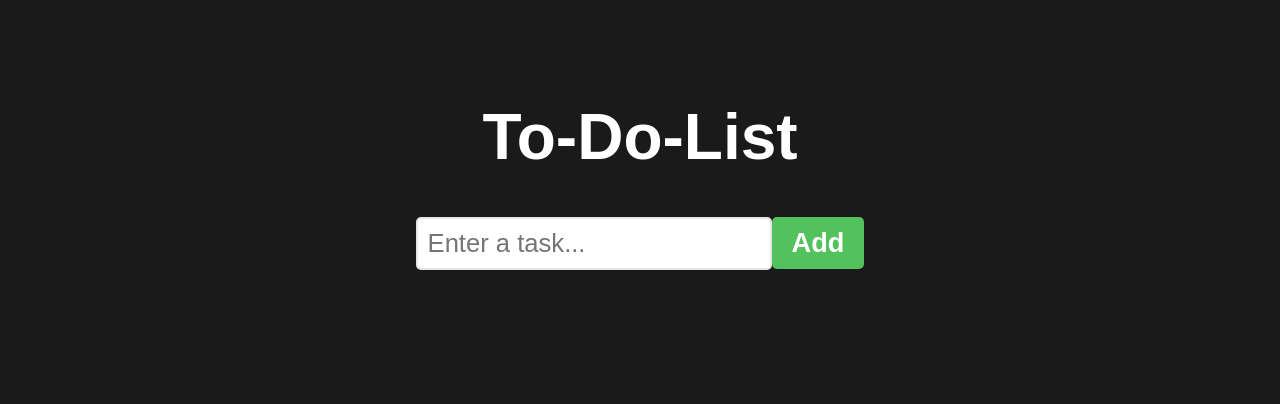
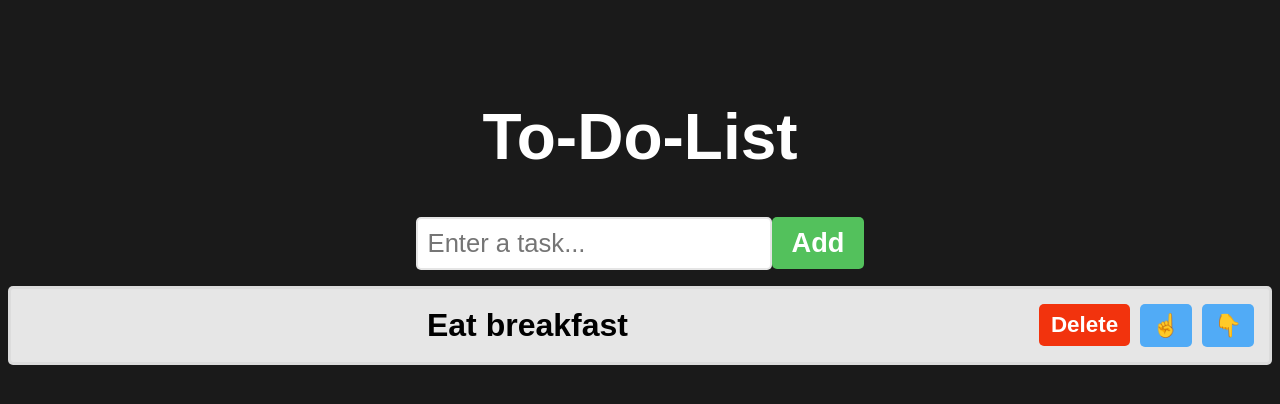
Before and after one commit to lucaskojo02/to-do-list, a React (Vite) app: page / in a window 1280 px wide. Shown: the top 404 px of the page. Built offline with nearby package versions, Linux system fonts and the light colour scheme.

Commit message:
Added functionality of addTask function

```diff
--- a/src/ToDoList.jsx
+++ b/src/ToDoList.jsx
@@ -2,7 +2,7 @@ import React, {useState} from "react"
 
 function ToDoList(){
 
-    const [tasks, setTasks] = useState([]);
+    const [tasks, setTasks] = useState(["Eat breakfast"]);
     const [newTask,setNewTask] = useState("")
 
     const handleInputChange = (event)=>{
@@ -10,6 +10,10 @@ function ToDoList(){
     }
 
     const addTask = ()=>{
+        if(newTask.trim() !== ""){
+            setTasks(t=>[...t,newTask])
+            setNewTask("");
+        }
 
     }
 
@@ -39,7 +43,8 @@ function ToDoList(){
 
             <ol>
                 {tasks.map((task,index)=>{
-                    <li key={index}>
+                    return(
+                        <li key={index}>
                         <span className="text">{task}</span>
                         <button className="delete-button"
                         onClick={()=>deleteTask(index)}>
@@ -56,6 +61,7 @@ function ToDoList(){
                             👇
                         </button>
                     </li>
+                    )
                 })}
             </ol>
 
--- a/src/index.css
+++ b/src/index.css
@@ -61,7 +61,7 @@ li{
   font-weight: bold;
   padding: 15px;
   background-color: hsl(0, 0%, 90%);
-  margin-bottom: 310px;
+  margin-bottom: 30px;
   border: 3px solid hsla(0, 0%, 85%, 0.75);
   border-radius: 5px;
   display: flex;
```
